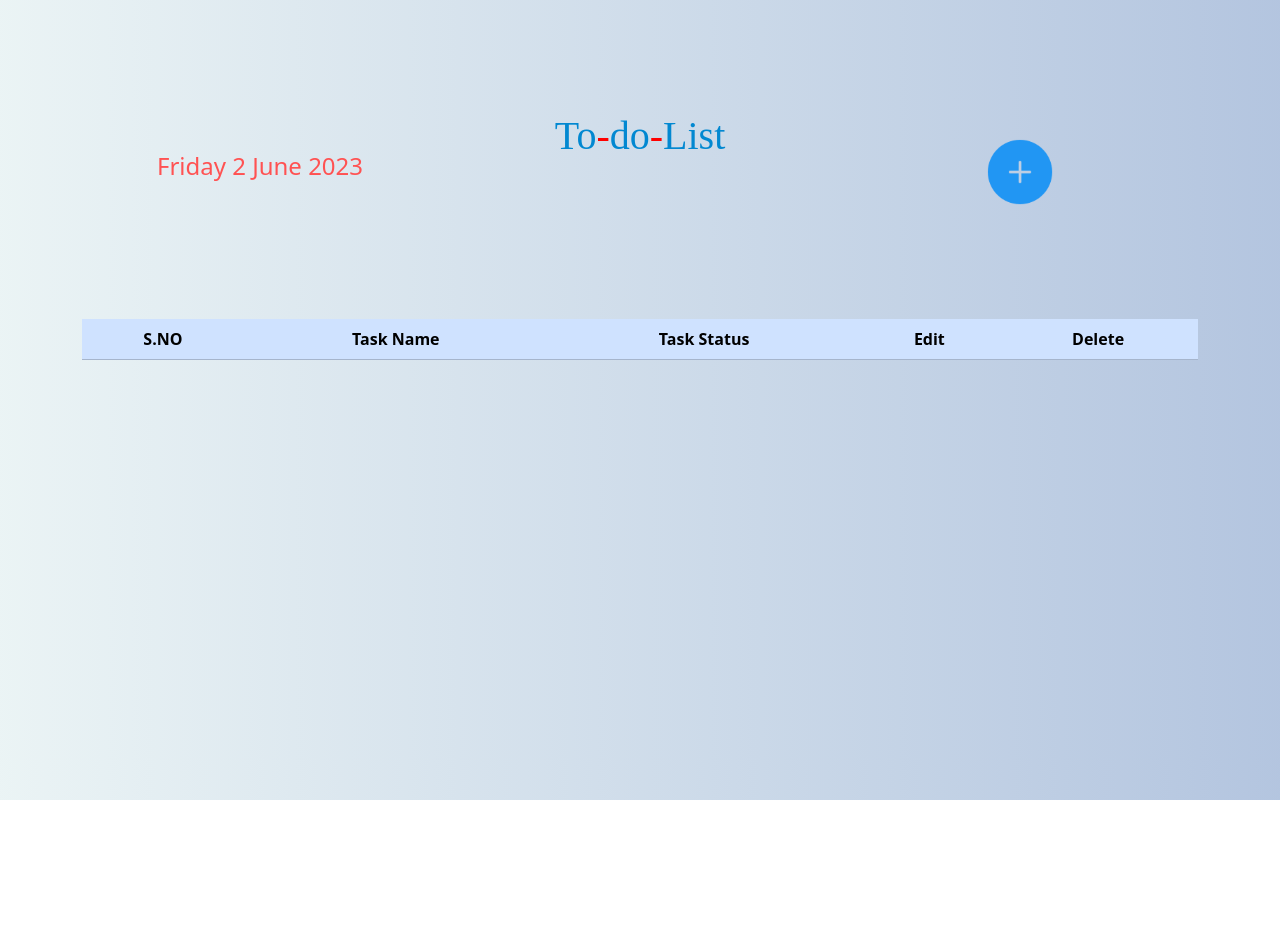
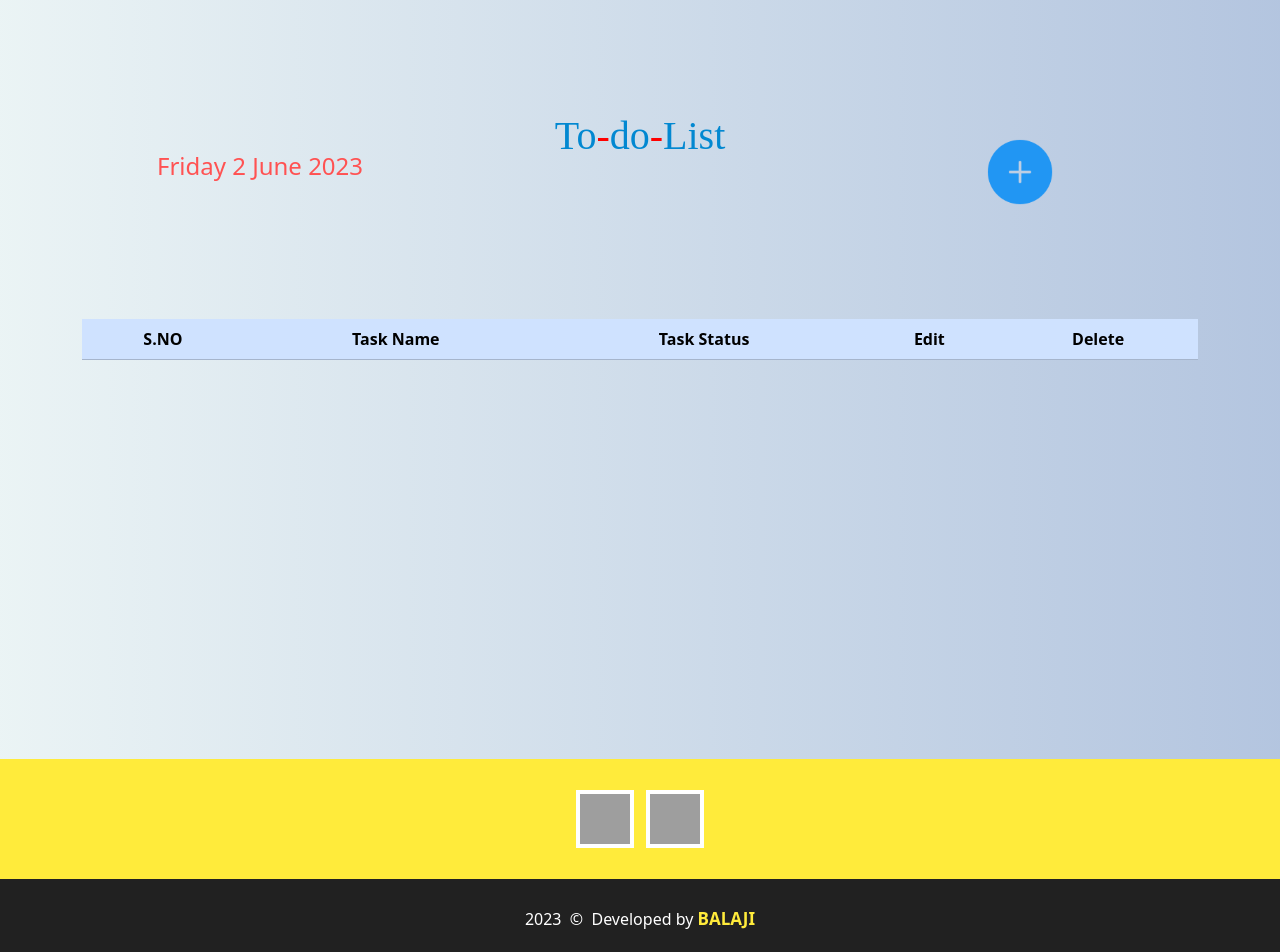
Before and after one commit to balaji1610/Neulancers_Todo, a React (Create React App) app: page / in a window 1280 px wide. Shown: the top 952 px of the page. Before the commit the page ends 800 px from the top, so only its background shows below. Built offline with nearby package versions, Linux system fonts and the light colour scheme; grey boxes are pictures that could not be loaded.

Commit message:
Add_Footer

```diff
--- /dev/null
+++ b/src/Containers/Footer.jsx
@@ -0,0 +1,79 @@
+export default function Footer() {
+  const date = new Date();
+  const currentYear = date.getFullYear();
+  const footerCard_Flex = {
+    display: "flex",
+    height: "15vh",
+    backgroundColor: "#ffeb3b",
+    justifyContent: "center",
+    alignItems: "center",
+  };
+
+  const innerDiv = { backgroundColor: "#ffffff", padding: "4px" };
+
+  const buildBy = {
+    display: "flex",
+    height: "10vh",
+    backgroundColor: "#212121",
+    color: "#ffffff",
+    justifyContent: "center",
+    alignItems: "center",
+  };
+
+  const balaji = {
+    color: "#ffeb3b",
+    fontWeight: "bold",
+  };
+
+  const balajiLink = {
+    color: "#ffeb3b",
+    textDecoration: "none",
+    fontSize: "17px",
+  };
+  return (
+    <div>
+      <div style={footerCard_Flex}>
+        <div style={innerDiv}>
+          <a href="https://github.com/balaji1610" target="_blank">
+            <img
+              width="50"
+              height="50"
+              src="https://img.icons8.com/ios-filled/50/github.png"
+              alt="github"
+            />
+          </a>
+        </div>
+        &nbsp; &nbsp;
+        <div style={innerDiv}>
+          <a
+            href="https://www.linkedin.com/in/balaji-m-05778a218/"
+            target="_blank"
+          >
+            <img
+              width="50"
+              height="50"
+              src="https://img.icons8.com/color/480/linkedin.png"
+              alt="linkedin"
+            />
+          </a>
+        </div>
+      </div>
+
+      <div style={buildBy}>
+        <div>
+          {" "}
+          {currentYear}&nbsp; &copy; &nbsp;Developed by{" "}
+          <span style={balaji}>
+            <a
+              href="https://balajicv.onrender.com"
+              target="_blank"
+              style={balajiLink}
+            >
+              BALAJI
+            </a>
+          </span>
+        </div>
+      </div>
+    </div>
+  );
+}
--- a/src/Page/Home.jsx
+++ b/src/Page/Home.jsx
@@ -4,7 +4,7 @@
 import AddScreen from "../Containers/AddScreen";
 import EditScreen from "../Containers/EditScreen";
 import DeleteScreen from "../Containers/DeleteScreen";
-
+import Footer from "../Containers/Footer";
 export default function Home() {
   // const [Dataarray, setDataArray] = useState([]);
   // Load items from local storage on component mount
@@ -163,6 +163,7 @@
           setDataArray={setDataArray}
         />
       )}
+      <Footer />
     </div>
   );
 }
```
